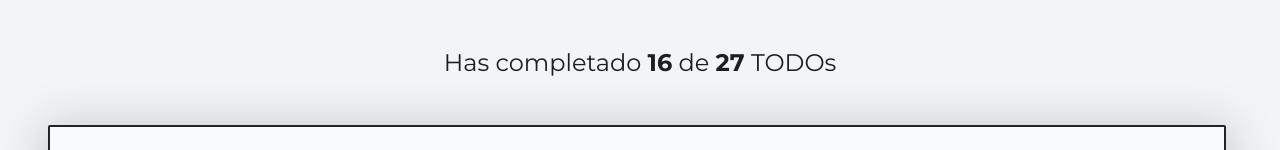
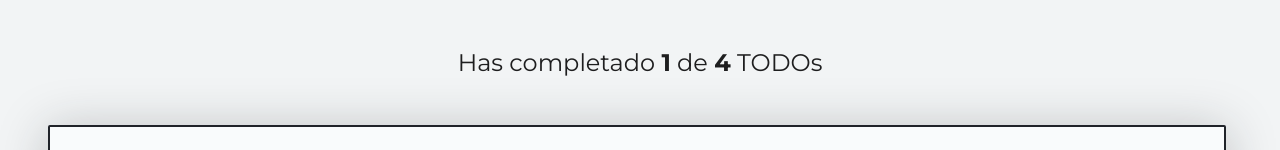
Before and after one commit to AdrianGerman/TODO-Machine, a React (Create React App) app: page / in a window 1280 px wide. Shown: the top 150 px of the page. Built offline with nearby package versions, Linux system fonts and the light colour scheme.

Commit message:
list count

```diff
--- a/src/App.js
+++ b/src/App.js
@@ -13,10 +13,17 @@
 ];
 
 function App() {
+  const [todos, setTodos] = React.useState(defaultTodos);
+  const [searchValue, setSearchValue] = React.useState("");
+
+  const completedTodos = todos.filter((todo) => !!todo.completed).length;
+  const totalTodos = todos.length;
+
+  console.log(searchValue);
   return (
     <React.Fragment>
-      <TodoCounter completed={16} total={27} />
-      <TodoSearch />
+      <TodoCounter completed={completedTodos} total={totalTodos} />
+      <TodoSearch searchValue={searchValue} setSearchValue={setSearchValue} />
 
       <TodoList>
         {defaultTodos.map((todo) => (
--- a/src/js/TodoSearch.js
+++ b/src/js/TodoSearch.js
@@ -1,17 +1,13 @@
 import React from "react";
 import "../styles/TodoSearch.css";
 
-function TodoSearch() {
-  const [searchValue, setSearchValue] = React.useState("");
-  console.log(searchValue);
-
+function TodoSearch({ searchValue, setSearchValue }) {
   return (
     <input
       placeholder="Buscar tarea"
       className="TodoSearch"
       value={searchValue}
       onChange={(event) => {
-        // console.log("Escribiste en el search");
         setSearchValue(event.target.value);
       }}
     />
```
